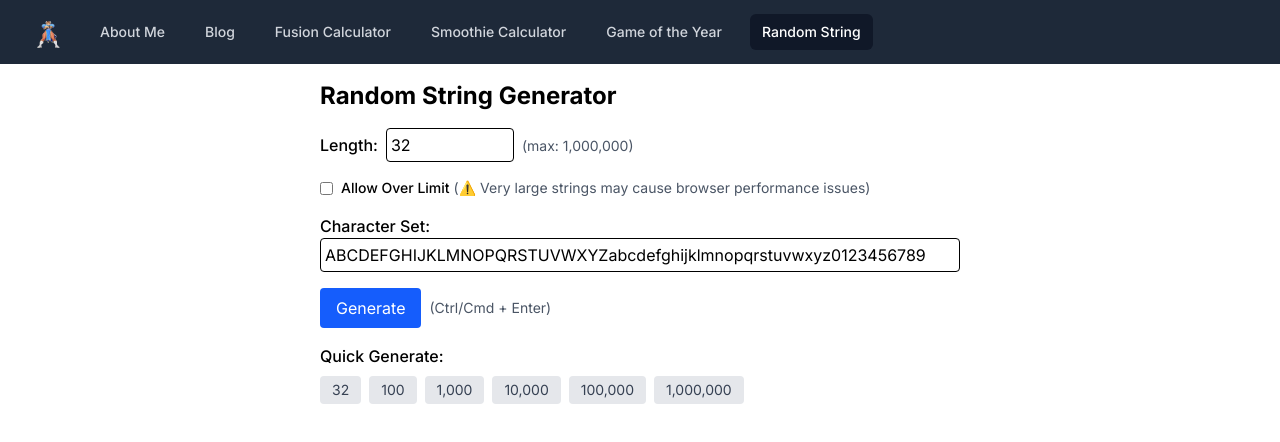
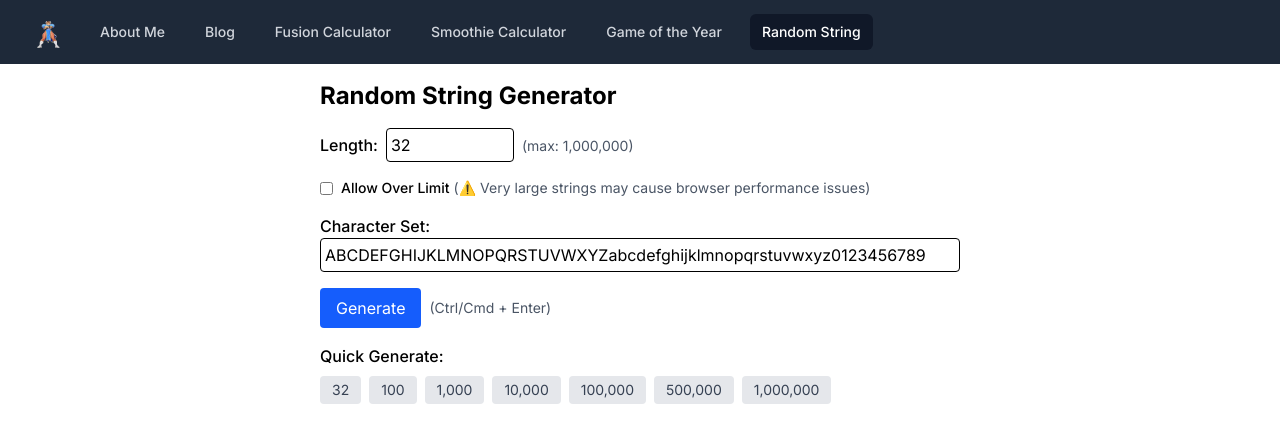
Before and after one commit to samelliottdlt/website, a Next.js app: page /random-string in a window 1280 px wide. Shown: the top 442 px of the page. Built offline with nearby package versions, Linux system fonts and the light colour scheme.

Commit message:
add 500,000 char length string

```diff
--- a/app/random-string/page.tsx
+++ b/app/random-string/page.tsx
@@ -8,7 +8,7 @@ const DEFAULT_CHARSET =
 const DEFAULT_LENGTH = 32;
 const MAX_LENGTH = 1000000; // 1 million character limit
 const CHUNK_SIZE = 10000; // Size of chunks for long string generation
-const PRESET_LENGTHS = [32, 100, 1000, 10000, 100000, 1000000];
+const PRESET_LENGTHS = [32, 100, 1000, 10000, 100000, 500000, 1000000];
 
 function RandomStringGenerator() {
   const searchParams = useSearchParams();
```
